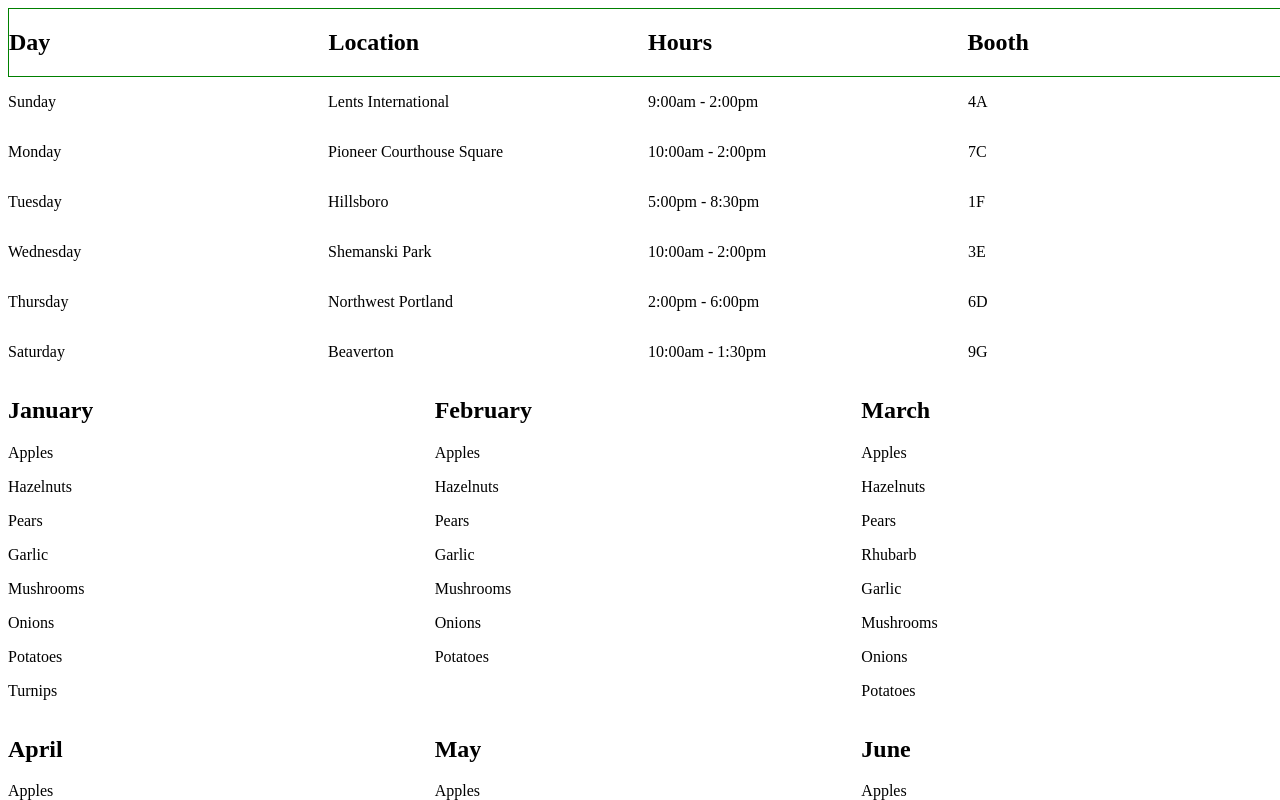
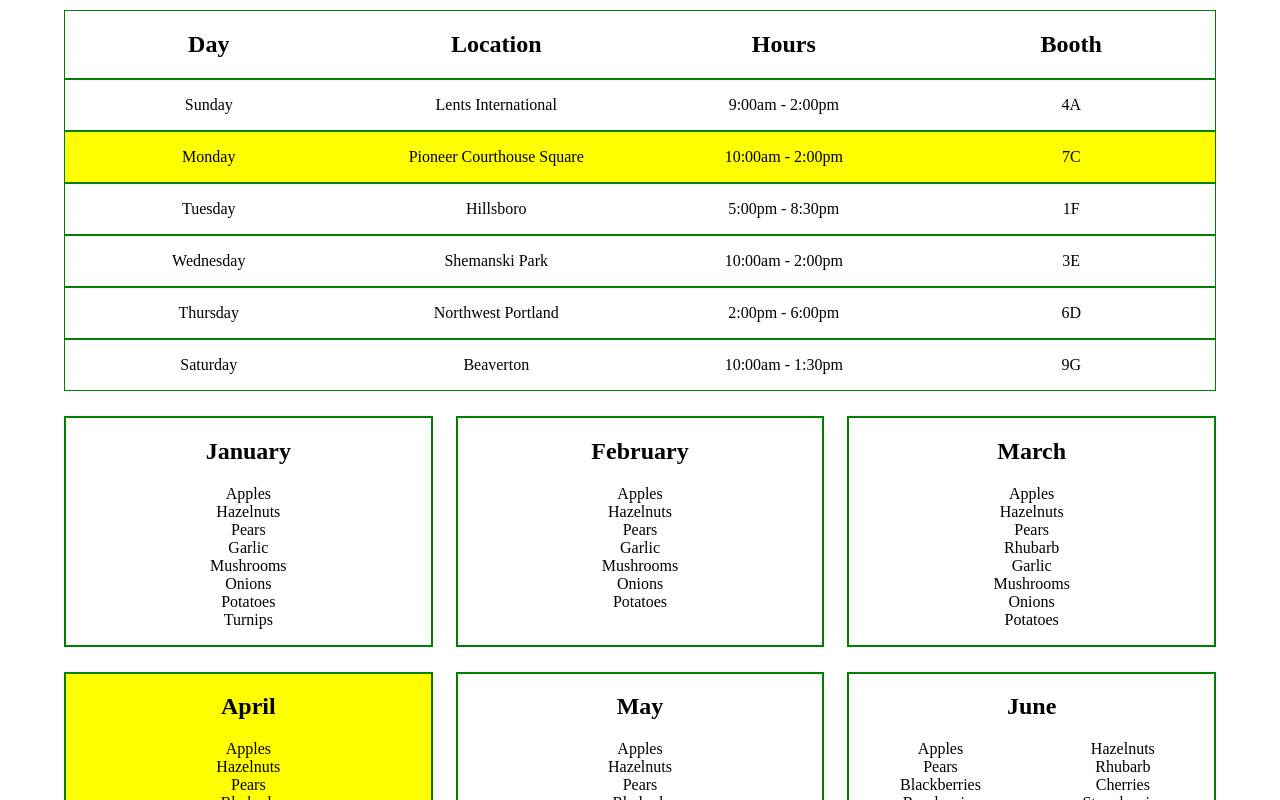
Before and after one commit to garybm/Farmers-Market-Circuit, a React app: page / in a window 1280 px wide. Shown: the top 800 px of the page. Built offline with nearby package versions, Linux system fonts and the light colour scheme.

Commit message:
finish adding CSS styles

```diff
--- a/src/components/App.jsx
+++ b/src/components/App.jsx
@@ -5,8 +5,8 @@
 
 function App(){
   var styles={
-    width:'100vw',
-    margin:'0 auto'
+    width:'90vw',
+    margin:'10px auto'
   };
 
   return (
--- a/src/components/Location.jsx
+++ b/src/components/Location.jsx
@@ -4,7 +4,12 @@
 function Location(props){
   var styles={
     display:'grid',
-    gridTemplateColumns:'repeat(4,1fr)'
+    gridTemplateColumns:'repeat(4,1fr)',
+    textAlign: 'center',
+    border: '1px solid green',
+  }
+  if (props.day === props.currentDay) {
+    styles.backgroundColor='yellow';
   }
   return (
     <div style={styles}>
--- a/src/components/Locations.jsx
+++ b/src/components/Locations.jsx
@@ -44,10 +44,14 @@
   var styles={
     display:'grid',
     gridTemplateColumns:'repeat(4,1fr)',
-    border: '1px solid green'
+    border: '1px solid green',
+    textAlign: 'center',
   }
+  var currentDate=new Date();
+  var weekDay=currentDate.getDay();
+  var currentDay=marketSchedule[weekDay].day;
   return (
-    <div>
+    <div style={{marginBottom:'25px'}}>
       <div style={styles}>
         <h2>Day</h2>
         <h2>Location</h2>
@@ -58,6 +62,7 @@
       {marketSchedule.map((place, i)=>{
   		return <Location
                 day={place.day}
+                currentDay={currentDay}
                 location={place.location}
                 hours={place.hours}
                 booth={place.booth}
--- a/src/components/Produce.jsx
+++ b/src/components/Produce.jsx
@@ -2,17 +2,32 @@
 import PropTypes from 'prop-types';
 
 function Produce(props){
-  console.log(props);
+  var styles={
+    textAlign:'center',
+    border: '2px solid green'
+  };
+  var grid={
+    listStyleType:'none',
+    padding:'0'
+  }
+  if(props.selection.length>10){
+    grid.display='grid',
+    grid.gridTemplateColumns= '1fr 1fr'
+    }
+  if(props.month === props.currentMonth){
+    styles.backgroundColor='yellow'
+  }
+
   return (
-    <div>
+    <div style={styles}>
       <h2>{props.month}</h2>
-      <div>
+      <ul style={grid}>
         {
           props.selection.map((food,i)=>{
-          return <p key={i}>{food}</p>
+          return <li key={i}>{food}</li>
           })
         }
-      </div>
+      </ul>
     </div>
   );
 }
--- a/src/components/Seasons.jsx
+++ b/src/components/Seasons.jsx
@@ -7,13 +7,19 @@
 function Seasons(){
   var styles={
     display: 'grid',
-    gridTemplateColumns: 'repeat(3,1fr)'
+    gridTemplateColumns: 'repeat(3,1fr)',
+    gridGap: '2%'
   }
+  var currentDate=new Date();
+  var currentMonth=currentDate.getMonth();
+  var currentMonthSelect=availableProduce[currentMonth].month;
+  console.log(currentMonthSelect);
   return (
     <div style={styles}>
       {availableProduce.map((produce, i) => {
         return <Produce
           month={produce.month}
+          currentMonth = {currentMonthSelect}
           selection={produce.selection}
           key={i}/>;
         }
```
